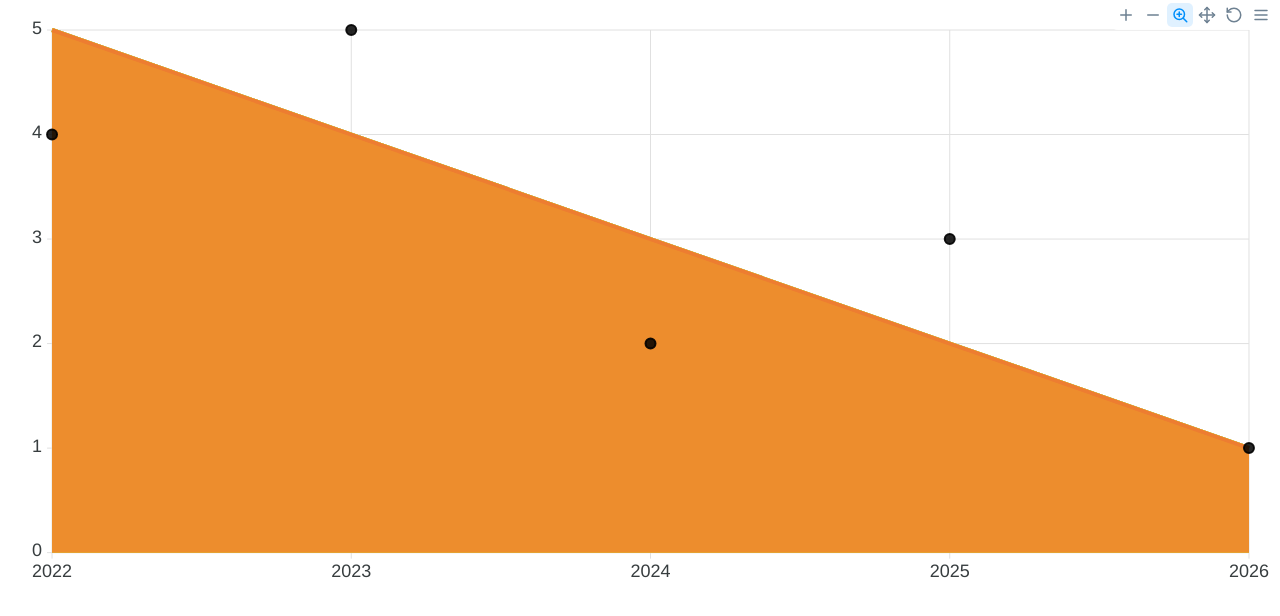
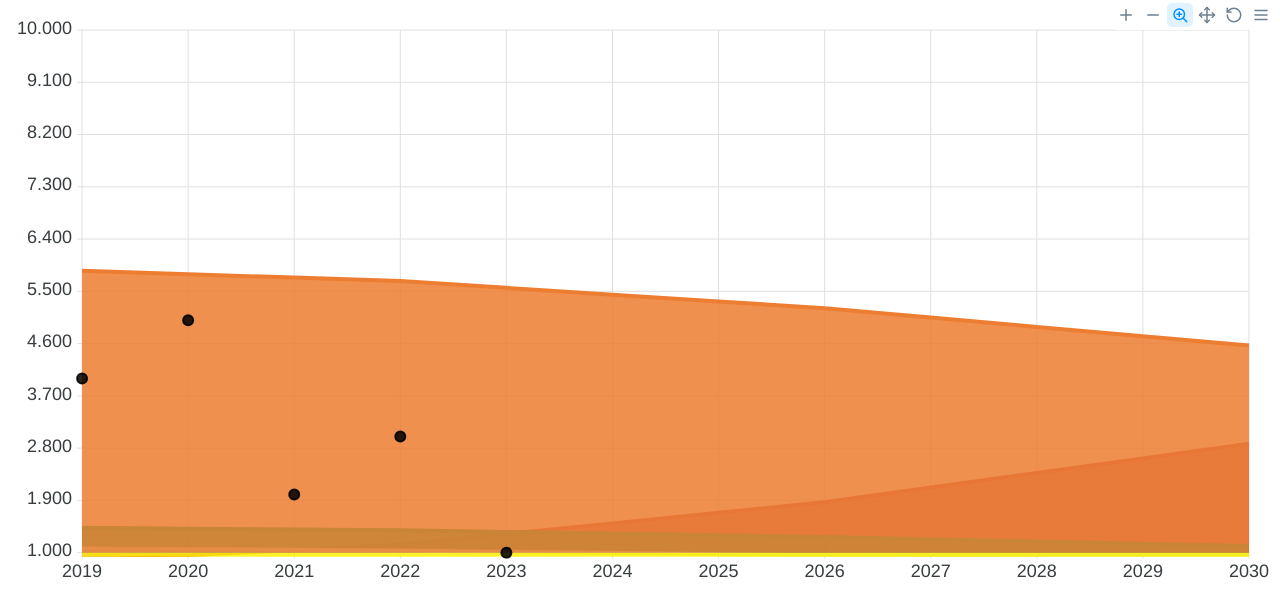
Before and after one commit to anuroop0003/CII-Calculator, a React (Vite) app: page /result in a window 1280 px wide. Shown: the top 616 px of the page. Built offline with nearby package versions, Linux system fonts and the light colour scheme.

Commit message:
graph update

```diff
--- a/src/views/ResultPage/ResultPage.jsx
+++ b/src/views/ResultPage/ResultPage.jsx
@@ -12,27 +12,42 @@ const ResultPage = () => {
     {
       name: "Line 1",
       type: "area",
-      data: [5, 4, 3, 2, 1],
+      data: [
+        5.853, 5.794, 5.736, 5.677, 5.56, 5.443, 5.326, 5.209, 5.048, 4.887,
+        4.726, 4.565,
+      ],
     },
     {
       name: "Line 2",
       type: "area",
-      data: [5, 4, 3, 2, 1],
+      data: [
+        0.785, 0.777, 0.769, 0.762, 0.746, 0.73, 0.714, 0.699, 0.677, 0.656,
+        0.634, 0.612,
+      ],
     },
     {
       name: "Line 3",
       type: "area",
-      data: [5, 4, 3, 2, 1],
+      data: [
+        1.071, 1.06, 1.049, 1.038, 1.017, 0.996, 0.974, 0.953, 0.923, 0.894,
+        0.865, 0.835,
+      ],
     },
     {
       name: "Line 4",
       type: "area",
-      data: [5, 4, 3, 2, 1],
+      data: [
+        1.427, 1.413, 1.399, 1.385, 1.356, 1.328, 1.299, 1.27, 1.231, 1.192,
+        1.153, 1.113,
+      ],
     },
     {
       name: "Line 5",
       type: "area",
-      data: [5, 4, 3, 2, 1],
+      data: [
+        0.864, 0.956, 1.047, 1.138, 1.321, 1.504, 1.686, 1.869, 2.12, 2.372,
+        2.623, 2.874,
+      ],
     },
   ];
   const options = {
@@ -47,7 +62,9 @@ const ResultPage = () => {
     },
     xaxis: {
       // type: "category",
-      categories: [2022, 2023, 2024, 2025, 2026],
+      categories: [
+        2019, 2020, 2021, 2022, 2023, 2024, 2025, 2026, 2027, 2028, 2029, 2030,
+      ],
       // categories: [1, 2, 3, 4, 5, 6, 7, 8, 9, 10],
     },
     // xaxis: {
@@ -61,9 +78,9 @@ const ResultPage = () => {
     // },
     yaxis: {
       opposite: false,
-      // min: 1,
-      // max: 30,
-      // tickAmount: 30,
+      min: 1,
+      max: 10,
+      tickAmount: 10,
       lines: {
         show: true,
       },
```
